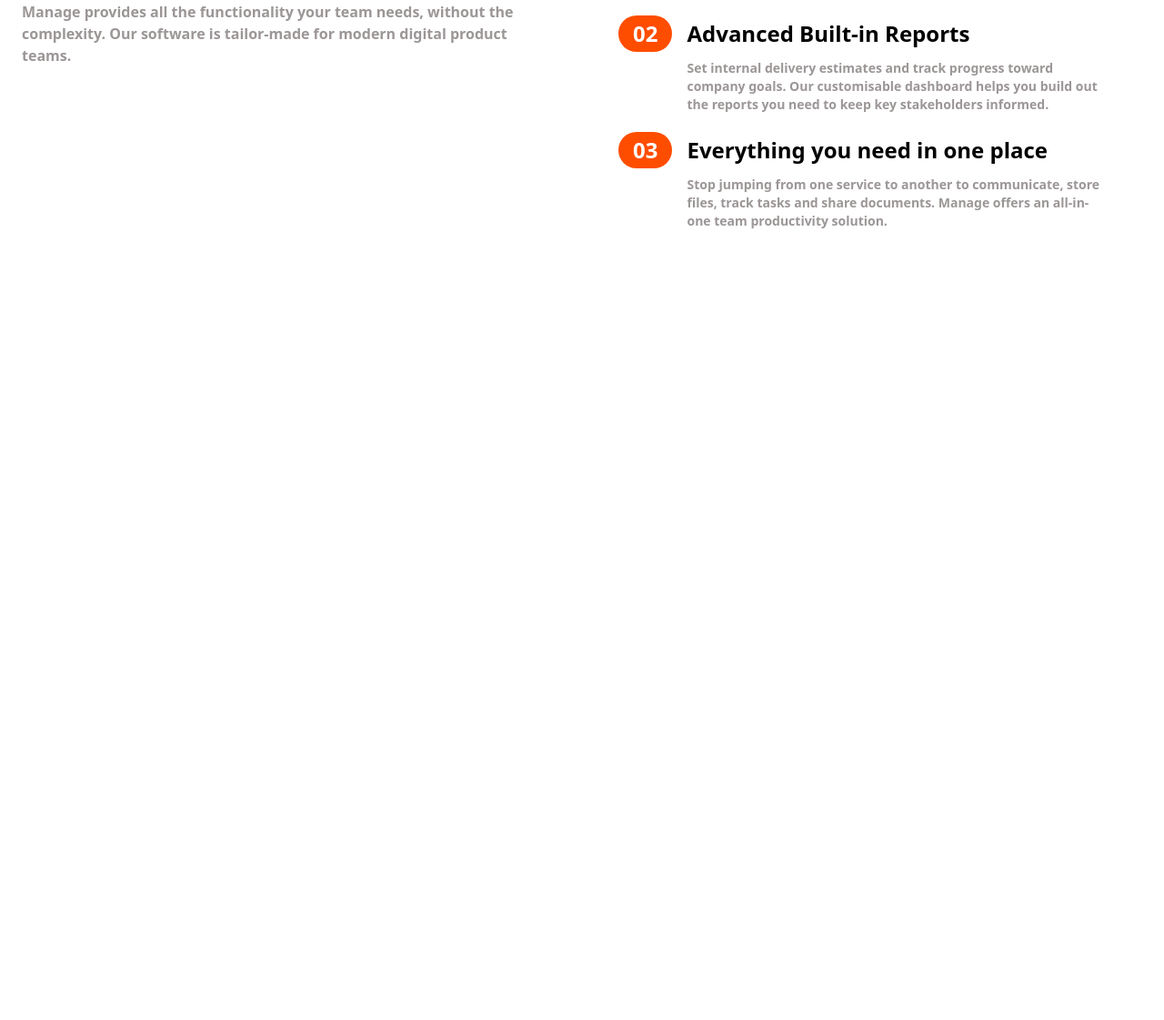
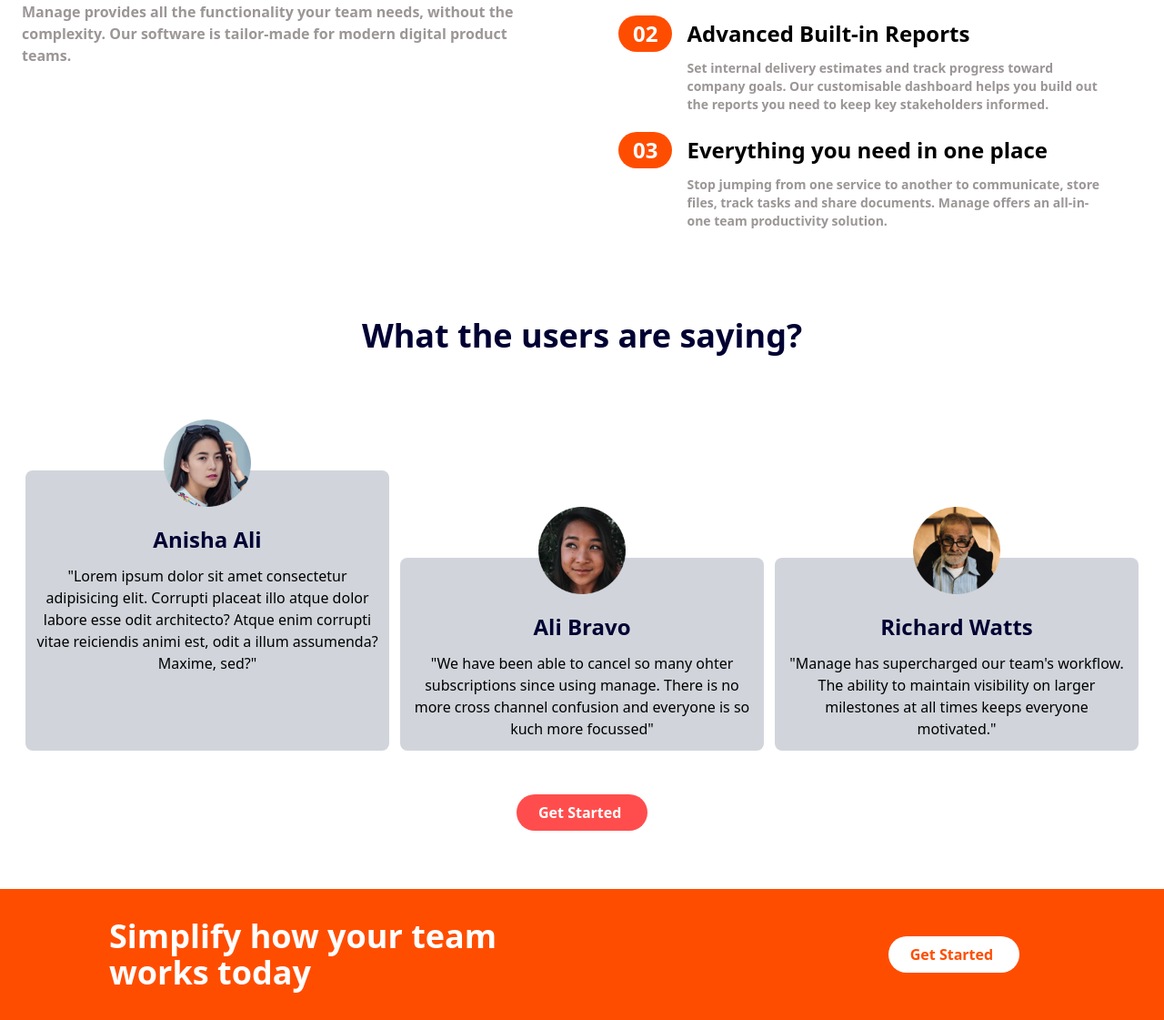
Before and after one commit to swoyam2609/Learning-BootStrap, a website: page index.html in a window 1280 px wide. Shown: the part 804-1925 px from the top of the page at 91% size. Before the commit the page ends 1057 px from the top, so only its background shows below. Drawn offline with nearby package versions, Linux system fonts and the light colour scheme.

Commit message:
CTA Section Complete

```diff
--- a/index.html
+++ b/index.html
@@ -108,12 +108,18 @@
                 class="container flex flex-col items-center mx-auto mt-10 space-y-0 md:flex-row md:px-6 px-0"
             >
                 <!-- Left Items -->
-                <div class="md:w-1/2 flex flex-col space-y-8 md:pr-16 md:pl-0 mt-0 mb-5 md:mb-auto px-6">
-                    <h1 class="text-4xl font-extrabold align-top text-center md:text-left">
+                <div
+                    class="md:w-1/2 flex flex-col space-y-8 md:pr-16 md:pl-0 mt-0 mb-5 md:mb-auto px-6"
+                >
+                    <h1
+                        class="text-4xl font-extrabold align-top text-center md:text-left"
+                    >
                         What's different about Manage?
                     </h1>
 
-                    <p class="text-1xl text-veryLightGray font-semibold text-center md:text-left">
+                    <p
+                        class="text-1xl text-veryLightGray font-semibold text-center md:text-left"
+                    >
                         Manage provides all the functionality your team needs,
                         without the complexity. Our software is tailor-made for
                         modern digital product teams.
@@ -124,47 +130,185 @@
                 <div class="md:w-1/2 flex flex-col space-y-5 md:pl-10 px-6">
                     <!-- element 1 -->
                     <div class="flex flex-row">
-                        <div class="bg-orange py-1 px-4 text-1xl md:text-2xl text-white font-semibold rounded-full md:h-10 h-8">01</div>
+                        <div
+                            class="bg-orange py-1 px-4 text-1xl md:text-2xl text-white font-semibold rounded-full md:h-10 h-8"
+                        >
+                            01
+                        </div>
 
                         <div class="flex flex-col space-y-2 px-4">
-                            <p class=" text-1xl font-extrabold py-1 md:text-2xl">
+                            <p class="text-1xl font-extrabold py-1 md:text-2xl">
                                 Track Company wide progress
                             </p>
-                            <p class="text-sm md:text-1xl text-veryLightGray md:font-semibold">
-                                See how your day-to-day tasks fit into the wider vision. Go from tracking progress at the milestone level all the way done to the smallest of details. Never lose sight of the bigger picture again.
+                            <p
+                                class="text-sm md:text-1xl text-veryLightGray md:font-semibold"
+                            >
+                                See how your day-to-day tasks fit into the wider
+                                vision. Go from tracking progress at the
+                                milestone level all the way done to the smallest
+                                of details. Never lose sight of the bigger
+                                picture again.
                             </p>
                         </div>
                     </div>
 
                     <!-- element 2 -->
                     <div class="flex flex-row">
-                        <div class="bg-orange py-1 px-4 text-1xl md:text-2xl text-white font-semibold rounded-full md:h-10 h-8">02</div>
+                        <div
+                            class="bg-orange py-1 px-4 text-1xl md:text-2xl text-white font-semibold rounded-full md:h-10 h-8"
+                        >
+                            02
+                        </div>
 
                         <div class="flex flex-col space-y-2 px-4">
                             <p class="text-1xl font-extrabold py-1 md:text-2xl">
                                 Advanced Built-in Reports
                             </p>
-                            <p class="text-sm md:text-1xl text-veryLightGray md:font-semibold">
-                                Set internal delivery estimates and track progress toward company goals. Our customisable dashboard helps you build out the reports you need to keep key stakeholders informed.
+                            <p
+                                class="text-sm md:text-1xl text-veryLightGray md:font-semibold"
+                            >
+                                Set internal delivery estimates and track
+                                progress toward company goals. Our customisable
+                                dashboard helps you build out the reports you
+                                need to keep key stakeholders informed.
                             </p>
                         </div>
                     </div>
 
                     <!-- element 3 -->
                     <div class="flex flex-row">
-                        <div class="bg-orange py-1 px-4 text-1xl md:text-2xl text-white font-semibold rounded-full md:h-10 h-8">03</div>
+                        <div
+                            class="bg-orange py-1 px-4 text-1xl md:text-2xl text-white font-semibold rounded-full md:h-10 h-8"
+                        >
+                            03
+                        </div>
 
                         <div class="flex flex-col space-y-2 px-4">
                             <p class="text-1xl font-extrabold py-1 md:text-2xl">
                                 Everything you need in one place
                             </p>
-                            <p class="text-sm md:text-1xl text-veryLightGray md:font-semibold">
-                                Stop jumping from one service to another to communicate, store files, track tasks and share documents. Manage offers an all-in-one team productivity solution.
+                            <p
+                                class="text-sm md:text-1xl text-veryLightGray md:font-semibold"
+                            >
+                                Stop jumping from one service to another to
+                                communicate, store files, track tasks and share
+                                documents. Manage offers an all-in-one team
+                                productivity solution.
                             </p>
                         </div>
                     </div>
                 </div>
             </div>
         </section>
+
+        <!-- Testimonials Section -->
+        <section id="testimonials text-center">
+            <!-- Complete Container -->
+            <div class="container mt-24 mx-auto flex flex-col space-y-5">
+                <!-- Main Heading -->
+                <h1
+                    class="text-4xl font-bold mb-20 text-center text-veryDarkBlue w-full"
+                >
+                    What the users are saying?
+                </h1>
+
+                <!-- Testimonials Container -->
+                <div
+                    class="flex flex-col p-7 space-y-24 md:flex-row md:space-x-3"
+                >
+                    <!-- Testimonial 1 -->
+                    <div class="md:w-1/3 bg-gray-300 rounded-lg">
+                        <img
+                            class="w-24 -mt-14 mx-auto"
+                            src="./images/avatar-anisha.png"
+                            alt=""
+                        />
+                        <p
+                            class="text-2xl mt-5 text-center font-semibold text-veryDarkBlue"
+                        >
+                            Anisha Ali
+                        </p>
+                        <p class="p-3 text-center">
+                            "Lorem ipsum dolor sit amet consectetur adipisicing
+                            elit. Corrupti placeat illo atque dolor labore esse
+                            odit architecto? Atque enim corrupti vitae
+                            reiciendis animi est, odit a illum assumenda?
+                            Maxime, sed?"
+                        </p>
+                    </div>
+
+                    <!-- Testimonial 2 -->
+                    <div class="md:w-1/3 bg-gray-300 rounded-lg">
+                        <img
+                            class="w-24 -mt-14 mx-auto"
+                            src="./images/avatar-ali.png"
+                            alt=""
+                        />
+                        <p
+                            class="text-2xl mt-5 text-center font-semibold text-veryDarkBlue"
+                        >
+                            Ali Bravo
+                        </p>
+                        <p class="p-3 text-center">
+                            "We have been able to cancel so many ohter
+                            subscriptions since using manage. There is no more
+                            cross channel confusion and everyone is so kuch more
+                            focussed"
+                        </p>
+                    </div>
+
+                    <!-- Testimonial 3 -->
+                    <div class="md:w-1/3 bg-gray-300 rounded-lg">
+                        <img
+                            class="w-24 -mt-14 mx-auto"
+                            src="./images/avatar-richard.png"
+                            alt=""
+                        />
+                        <p
+                            class="text-2xl mt-5 text-center font-semibold text-veryDarkBlue"
+                        >
+                            Richard Watts
+                        </p>
+                        <p class="p-3 text-center">
+                            "Manage has supercharged our team's workflow. The
+                            ability to maintain visibility on larger milestones
+                            at all times keeps everyone motivated."
+                        </p>
+                    </div>
+                </div>
+
+                <!-- Getting Started Button -->
+                <a
+                    class="px-6 py-2 text-white font-semibold items-center rounded-3xl bg-brightRedLight hover:bg-brightRedSupLight w-36 mx-auto"
+                    href="#"
+                >
+                    Get Started
+                </a>
+            </div>
+        </section>
+
+        <!-- CTA Section -->
+        <section id="cta">
+            <!-- Complete Container -->
+            <div class="flex flex-row bg-orange mt-16 px-10">
+                <div class="px-20 py-8">
+                    <p class="text-4xl text-white w-2/3 font-extrabold">
+                        Simplify how your team works today
+                    </p>
+                </div>
+
+                <a
+                    class="px-6 py-2 text-orange h-10 my-auto align-middle font-semibold items-center rounded-3xl bg-white hover:bg-brightRedSupLight w-36 mx-auto"
+                    href="#"
+                >
+                    Get Started
+                </a>
+            </div>
+        </section>
+
+        <!-- Footer Section -->
+        <section id="footer">
+
+        </section>
     </body>
 </html>
```
